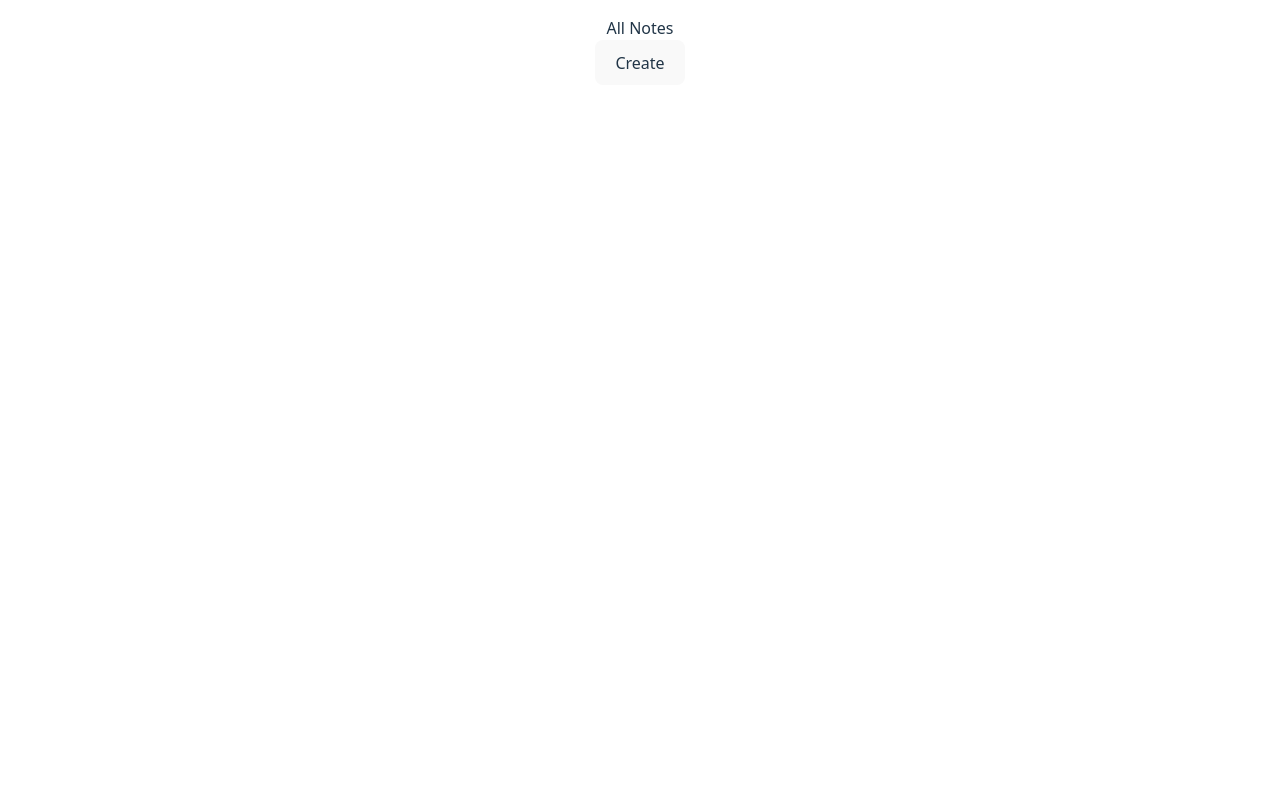
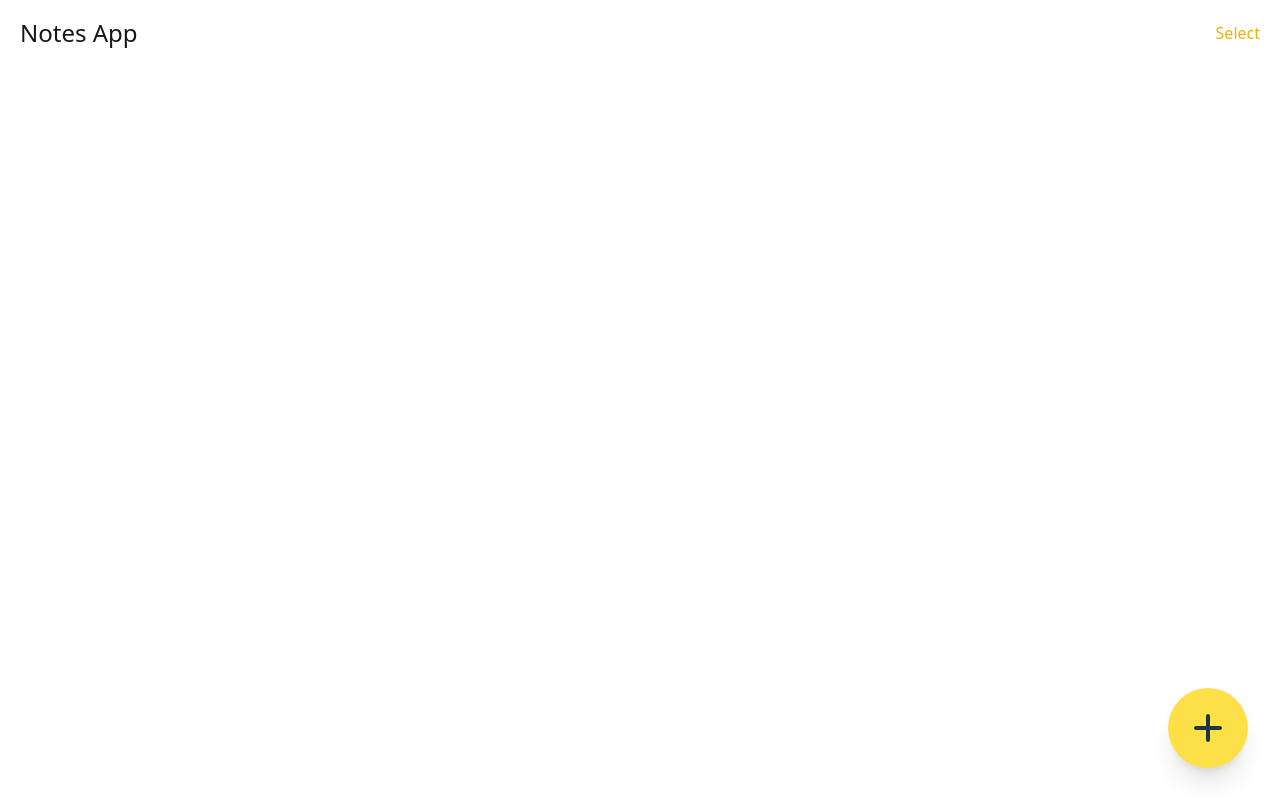
Before and after one commit to arslanninin/notes-app-vue, a Vue app: page / in a window 1280 px wide. Built offline with nearby package versions, Linux system fonts and the light colour scheme.

Commit message:
feat(ui): enhance notes view with icon buttons, header, and improved layout

```diff
--- a/src/components/CreateButton.vue
+++ b/src/components/CreateButton.vue
@@ -3,5 +3,29 @@ const emit = defineEmits(["create"]);
 </script>
 
 <template>
-    <button @click="emit('create')">Create</button>
+    <button class="" @click="emit('create')">
+        <svg
+            xmlns="http://www.w3.org/2000/svg"
+            class="h-12 w-12"
+            fill="none"
+            viewBox="0 0 24 24"
+            stroke="currentColor"
+        >
+            <path
+                stroke-linecap="round"
+                stroke-linejoin="round"
+                stroke-width="2"
+                d="M12 6v6m0 0v6m0-6h6m-6 0H6"
+            />
+        </svg>
+    </button>
 </template>
+
+<style scoped>
+button {
+    background: rgb(253 224 71);
+    border: none;
+    border-radius: 50%;
+    padding: 1rem;
+}
+</style>
--- /dev/null
+++ b/src/components/MainHeader.vue
@@ -0,0 +1,22 @@
+<script setup>
+import { defineEmits } from "vue";
+</script>
+
+<template>
+    <div class="editor-header flex justify-between p-3">
+        <h1 class="text-neutral-900 text-xl">Notes App</h1>
+        <button class="text-yellow-500">Select</button>
+    </div>
+</template>
+
+<style scoped>
+h1 {
+    font-size: 1.5rem;
+}
+
+button {
+    background: none;
+    border: none;
+    padding: 0;
+}
+</style>
--- a/src/components/NoteCard.vue
+++ b/src/components/NoteCard.vue
@@ -11,7 +11,7 @@ const emit = defineEmits(["open"]);
 
 <template>
     <div
-        class="note-card w-full text-base bg-slate-200 rounded-xl flex flex-col items-start p-3 cursor-pointer"
+        class="note-card w-full text-base bg-slate-50 rounded-xl flex flex-col items-start p-2 px-3 cursor-pointer"
         @click="emit('open', note.id)"
     >
         <h2 class="text-xl font-bold">{{ note.title }}</h2>
--- a/src/components/NoteList.vue
+++ b/src/components/NoteList.vue
@@ -12,9 +12,24 @@ const emit = defineEmits(["delete", "open"]);
 </script>
 
 <template class="flex w-screen">
-    <p>All Notes</p>
-    <div v-for="note in notes" :key="note.id">
-        <NoteCard :note="note" @open="emit('open', note.id)" />
-        <button @click="emit('delete', note.id)">Delete</button>
+    <div class="flex flex-col gap-2">
+        <div v-for="note in notes" :key="note.id" class="flex">
+            <NoteCard :note="note" @open="emit('open', note.id)" />
+
+            <button
+                @click="emit('delete', note.id)"
+                class="w-18 h-18 flex items-center justify-center"
+            >
+                <img src="@/assets/trash.svg" alt="Delete" class="w-6 h-6" />
+            </button>
+        </div>
     </div>
 </template>
+
+<style scoped>
+button {
+    background: rgb(254 202 202);
+    border: none;
+    padding: 0;
+}
+</style>
--- a/src/style.css
+++ b/src/style.css
@@ -57,7 +57,7 @@ button:focus-visible {
 
 #app {
     width: 100%;
-    padding: 1rem;
+    padding: 0.5rem;
     max-width: 1280px;
     margin: 0 auto;
     text-align: center;
--- a/src/views/EditNoteView.vue
+++ b/src/views/EditNoteView.vue
@@ -91,10 +91,6 @@ function cancel() {
 </template>
 
 <style scoped>
-.edit-note {
-    padding: 16px;
-}
-
 .field {
     margin-bottom: 12px;
 }
--- a/src/views/NotesView.vue
+++ b/src/views/NotesView.vue
@@ -4,6 +4,7 @@ import { useNotesStore } from "@/store/notes.store";
 
 import NoteList from "@/components/NoteList.vue";
 import CreateButton from "../components/CreateButton.vue";
+import MainHeader from "../components/MainHeader.vue";
 
 const store = useNotesStore();
 const router = useRouter();
@@ -18,12 +19,16 @@ function createNote() {
 </script>
 
 <template>
+    <MainHeader class="mb-2" />
     <NoteList
         :notes="store.notes"
         @delete="store.deleteNote"
         @open="openNote"
     />
-    <CreateButton @click="createNote" />
+    <CreateButton
+        @click="createNote"
+        class="absolute bottom-8 right-8 shadow-xl"
+    />
 </template>
 
 <style scoped></style>
```
Also changed, not shown: src/assets/trash.svg (added), src/components/ConfirmModal.vue (added).
